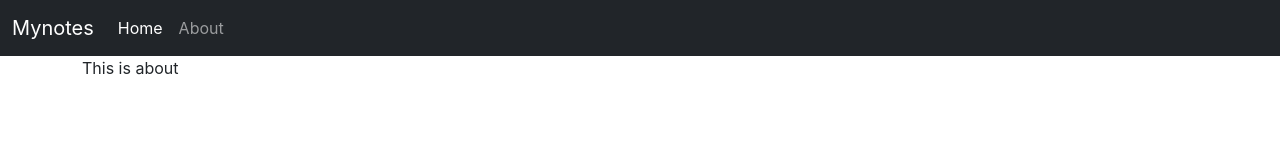
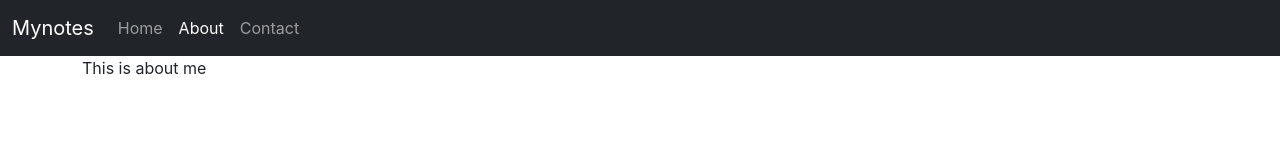
Before and after one commit to sarasverma/myNotes, a React (Create React App) app: page /about in a window 1280 px wide. Shown: the top 160 px of the page. Built offline with nearby package versions, Linux system fonts and the light colour scheme.

Commit message:
used context api and location hooks

```diff
--- a/src/App.js
+++ b/src/App.js
@@ -4,11 +4,13 @@ import { BrowserRouter, Routes, Route } from "react-router-dom";
 import Navbar from "./components/Navbar";
 import Home from "./components/Home";
 import About from "./components/About";
-import Contact from "./Contact";
+import Contact from "./components/Contact";
+import NoteState from "./context/notes/NoteState";
 
 function App() {
   return (
     <>
+      <NoteState>
         <BrowserRouter>
           <Navbar />
           <Routes>
@@ -17,6 +19,7 @@ function App() {
             <Route exact path="/contact" element={<Contact />} />
           </Routes>
         </BrowserRouter>
+      </NoteState>
     </>
   );
 }
--- a/src/components/About.js
+++ b/src/components/About.js
@@ -1,7 +1,10 @@
 import React from "react";
+// import { useContext } from "react";
+// import notesContext from "../context/notes/noteContext";
 
 function About() {
-  return <div className="container">This is about</div>;
+  // const info = useContext(notesContext);
+  return <div className="container">This is about me</div>;
 }
 
 export default About;
--- a/src/components/Navbar.js
+++ b/src/components/Navbar.js
@@ -1,7 +1,12 @@
-import React from "react";
-import { Link } from "react-router-dom";
+import React, { useEffect } from "react";
+import { Link, useLocation } from "react-router-dom";
 
 function Navbar() {
+  let location = useLocation();
+  useEffect(() => {
+    console.log(location.pathname);
+  }, [location]);
+
   return (
     <nav className="navbar navbar-expand-lg navbar-dark bg-dark">
       <div className="container-fluid">
@@ -22,13 +27,34 @@ function Navbar() {
         <div className="collapse navbar-collapse" id="navbarSupportedContent">
           <ul className="navbar-nav me-auto mb-2 mb-lg-0">
             <li className="nav-item">
-              <Link className="nav-link active" aria-current="page" to="/">
+              <Link
+                className={`nav-link ${
+                  location.pathname === "/" ? "active" : ""
+                }`}
+                aria-current="page"
+                to="/"
+              >
                 Home
               </Link>
             </li>
             <li className="nav-item">
-              <Link className="nav-link" to="/about">
+              <Link
+                className={`nav-link ${
+                  location.pathname === "/about" ? "active" : ""
+                }`}
+                to="/about"
+              >
                 About
+              </Link>
+            </li>
+            <li className="nav-item">
+              <Link
+                className={`nav-link ${
+                  location.pathname === "/contact" ? "active" : ""
+                }`}
+                to="/contact"
+              >
+                Contact
               </Link>
             </li>
           </ul>
--- /dev/null
+++ b/src/context/notes/NoteState.js
@@ -0,0 +1,10 @@
+import NoteContext from "./noteContext.js";
+
+const NoteState = (props) => {
+  // all component inside the NoteState will be able to use state
+  return (
+    <NoteContext.Provider value={{}}>{props.children}</NoteContext.Provider>
+  );
+};
+
+export default NoteState;
--- /dev/null
+++ b/src/context/notes/noteContext.js
@@ -0,0 +1,5 @@
+import { createContext } from "react";
+
+const notesContext = createContext();
+
+export default notesContext;
```
Also changed, not shown: src/components/Contact.js (renamed from src/Contact.js). Lines whose indentation alone changed are shown as unchanged.
